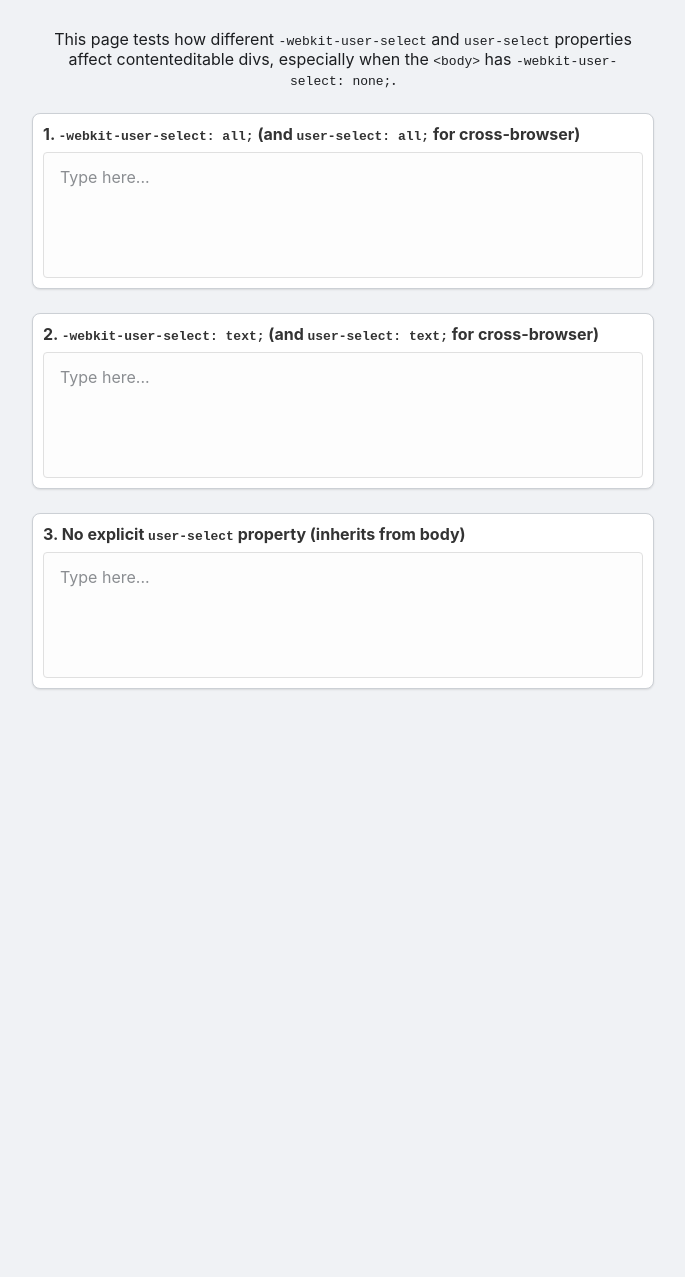
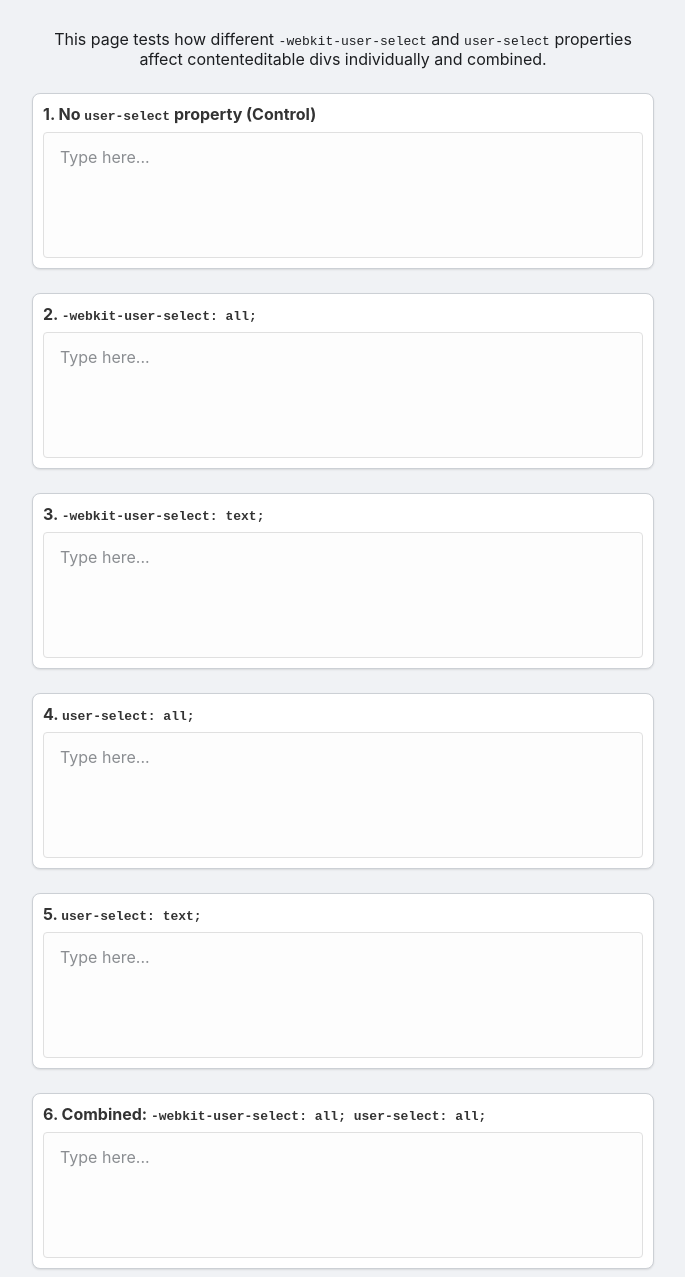
Before and after one commit to kevin-braunstein/contenteditable-div, a plain HTML site: page user-select.html in a window 1280 px wide. Shown: the part 103-1380 px from the top of the page, without its empty margins (297-982 px from the left). Before the commit the page ends 856 px from the top, so only its background shows below. Drawn offline with Linux system fonts and the light colour scheme.

Commit message:
Update user-select.html

```diff
--- a/user-select.html
+++ b/user-select.html
@@ -13,9 +13,6 @@
             display: flex;
             flex-direction: column;
             align-items: center;
-            /* Simulate the problematic body style from your context */
-            -webkit-user-select: none;
-            user-select: none;
         }
 
         h1 {
@@ -74,21 +71,41 @@
 <body>
 
     <h1>User-Select Contenteditable Test</h1>
-    <p>This page tests how different <code>-webkit-user-select</code> and <code>user-select</code> properties affect contenteditable divs, especially when the <code>&lt;body&gt;</code> has <code>-webkit-user-select: none;</code>.</p>
+    <p>This page tests how different <code>-webkit-user-select</code> and <code>user-select</code> properties affect contenteditable divs individually and combined.</p>
 
     <div class="editor-group">
-        <label>1. <code>-webkit-user-select: all;</code> (and <code>user-select: all;</code> for cross-browser)</label>
+        <label>1. No <code>user-select</code> property (Control)</label>
+        <div class="editor-div" contenteditable="true"></div>
+    </div>
+
+    <div class="editor-group">
+        <label>2. <code>-webkit-user-select: all;</code></label>
+        <div class="editor-div" contenteditable="true" style="-webkit-user-select: all;"></div>
+    </div>
+
+    <div class="editor-group">
+        <label>3. <code>-webkit-user-select: text;</code></label>
+        <div class="editor-div" contenteditable="true" style="-webkit-user-select: text;"></div>
+    </div>
+
+    <div class="editor-group">
+        <label>4. <code>user-select: all;</code></label>
+        <div class="editor-div" contenteditable="true" style="user-select: all;"></div>
+    </div>
+
+    <div class="editor-group">
+        <label>5. <code>user-select: text;</code></label>
+        <div class="editor-div" contenteditable="true" style="user-select: text;"></div>
+    </div>
+
+    <div class="editor-group">
+        <label>6. Combined: <code>-webkit-user-select: all; user-select: all;</code></label>
         <div class="editor-div" contenteditable="true" style="-webkit-user-select: all; user-select: all;"></div>
     </div>
 
     <div class="editor-group">
-        <label>2. <code>-webkit-user-select: text;</code> (and <code>user-select: text;</code> for cross-browser)</label>
+        <label>7. Combined: <code>-webkit-user-select: text; user-select: text;</code></label>
         <div class="editor-div" contenteditable="true" style="-webkit-user-select: text; user-select: text;"></div>
-    </div>
-
-    <div class="editor-group">
-        <label>3. No explicit <code>user-select</code> property (inherits from body)</label>
-        <div class="editor-div" contenteditable="true"></div>
     </div>
 
 </body>
```
